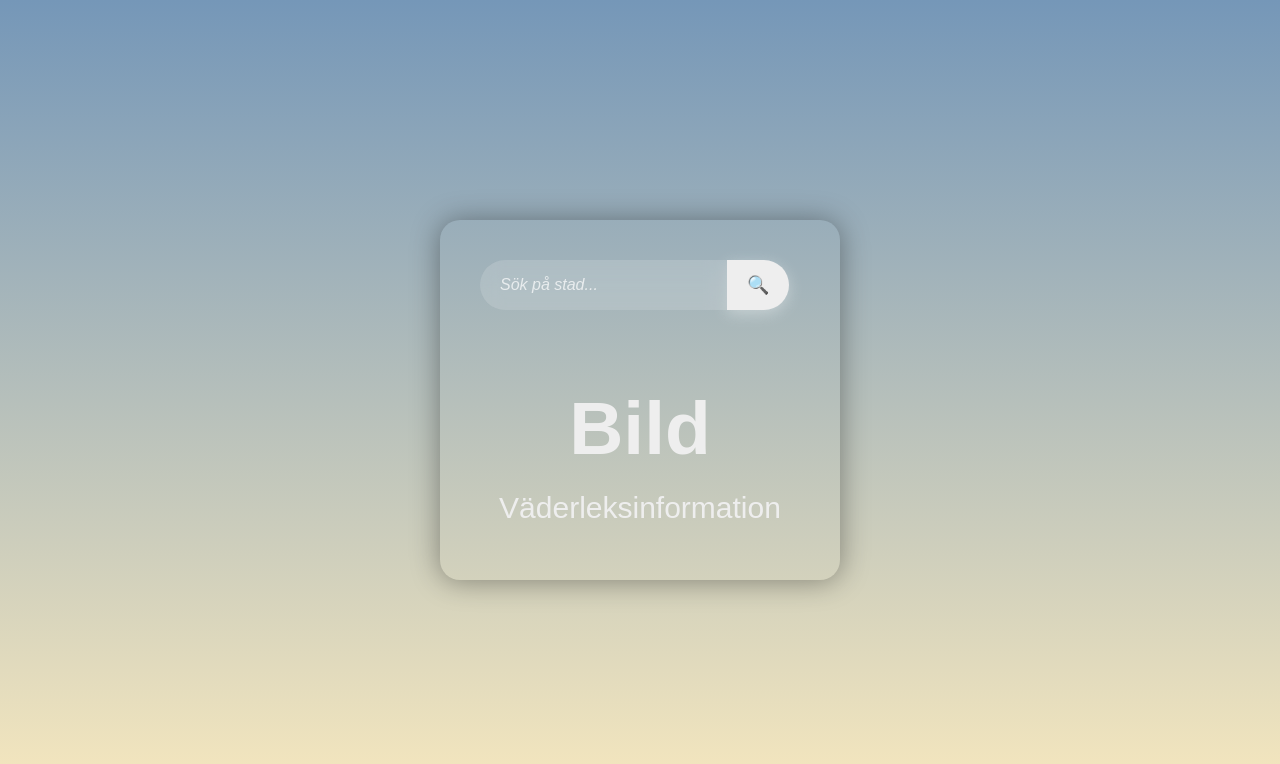
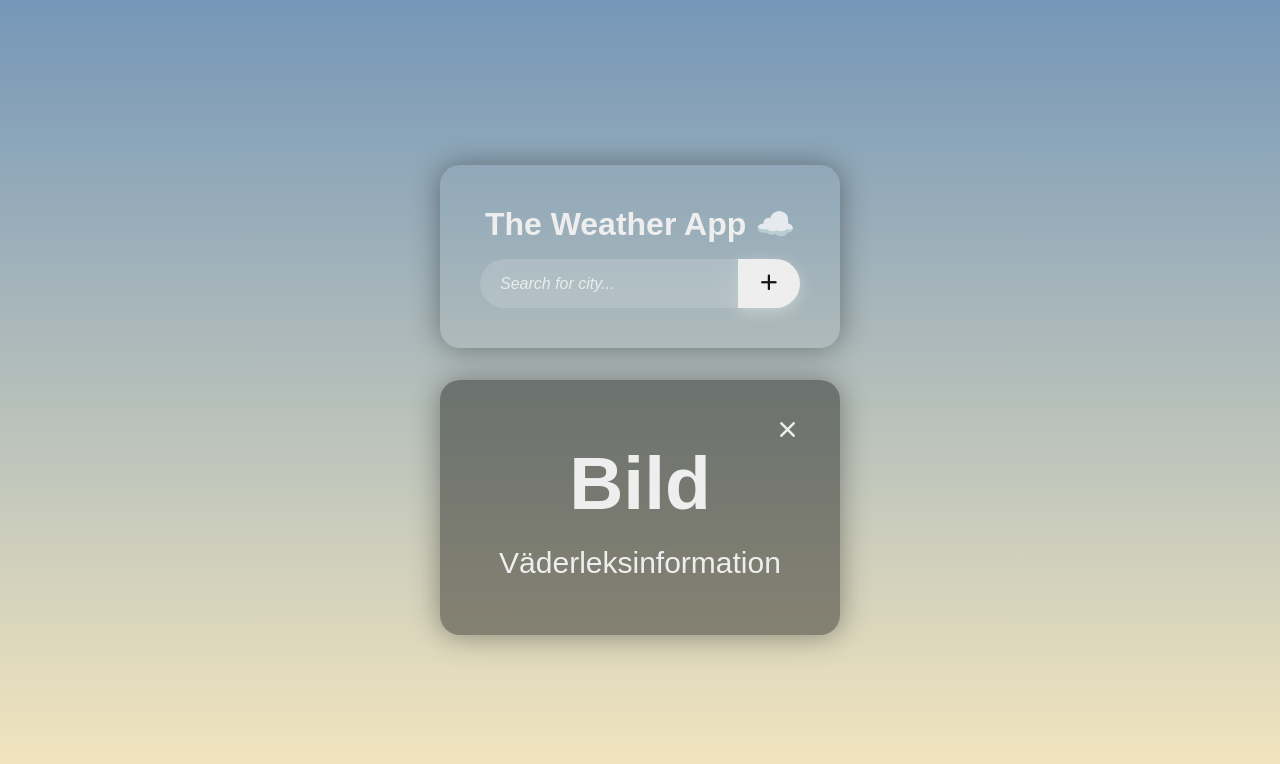
Before and after one commit to TomacBarin/WeatherApp_BoilerRoom, a plain HTML site: page index.html in a window 1280 px wide. Drawn offline with Linux system fonts and the light colour scheme.

Commit message:
Branch init

```diff
--- a/index.html
+++ b/index.html
@@ -5,18 +5,29 @@
     <meta name="viewport" content="width=device-width, initial-scale=1.0" />
     <script src="app.js" defer></script>
     <link rel="stylesheet" href="styles.css" />
+    <link rel="stylesheet" href="https://cdnjs.cloudflare.com/ajax/libs/font-awesome/7.0.1/css/all.min.css">
+
     <title>The Weather App</title>
   </head>
   <body>
+
     <header>
-      <div class="container">
+      <h1>The Weather App ☁️</h1>
       <section id="userInput">
         <div class="search-box">
-            <input type="text" placeholder="Sök på stad..." id="cityInput" />
-            <button id="searchBtn">🔍</button>
+          <input type="text" placeholder="Search for city..." id="cityInput" />
+          <button id="searchBtn"><i class="fa-solid fa-plus"></i></button>
         </div>
       </section>
-        <div id="bkgCol">
+    </header>
+
+    <div id="weather-cards">
+
+      <div class="weather-container">
+
+        <div id="removeCardField">
+          <i class="fa-solid fa-xmark remove-button"></i>
+        </div>
         <section id="weatherIcon">
           <h1 id="displayIcon">Bild</h1>
           <h2 class="stad"></h2>
@@ -24,7 +35,11 @@
           <p id="infoGet"></p>
         </section>
         </div>
+
     </div>
-    </header>
+
+    </div>
+
+
   </body>
 </html>
--- a/styles.css
+++ b/styles.css
@@ -32,22 +32,47 @@
   box-sizing: border-box;
 }
 
+#weather-cards {
+  margin-top: 2rem;
+  display: flex;
+  gap: 20px;
+}
+
 body {
   font-family: sans-serif;
   background: linear-gradient(var(--w-blue), var(--w-yellow));
   align-items: center;
   height: 100vh;
+
   display: flex;
   justify-content: center;
+  flex-direction: column;
 }
 
-.container {
+header {
   display: flex;
   justify-content: center;
   align-items: center;
   flex-direction: column;
+  color: var(--able-text);
+  gap: 1rem;
+  text-align: center;
+  box-shadow: 0px 1px 29px 0px rgba(0, 0, 0, 0.38);
+  -webkit-box-shadow: 0px 1px 29px 0px rgba(0, 0, 0, 0.38);
+  -moz-box-shadow: 0px 1px 29px 0px rgba(0, 0, 0, 0.38);
+  width: 400px;
+  border-radius: 20px;
+  padding: 40px;
+}
+
+.weather-container {
+  /* display: flex;
+  justify-content: center;
+  align-items: center;
+  flex-direction: column; */
   flex-wrap: wrap;
   color: var(--able-text);
+  background-color: rgba(0, 0, 0, 0.4);
   gap: 75px;
   text-align: center;
   box-shadow: 0px 1px 29px 0px rgba(0, 0, 0, 0.38);
@@ -56,6 +81,24 @@ body {
   width: 400px;
   border-radius: 20px;
   padding: 40px;
+
+
+}
+
+#removeCardField {
+    display: flex;
+    justify-content: flex-end;
+
+}
+
+.remove-button {
+  font-size: 20px;
+  cursor: pointer;
+  transition: transform 0.3s ease-in-out;
+}
+
+.remove-button:hover {
+  transform: scale(1.2);
 }
 
 #searchBtn,
@@ -86,7 +129,6 @@ body {
   position: relative;
   display: flex;
   width: 320px;
-  max-width: 90%;
 }
 
 #cityInput {
```
Lines whose indentation alone changed are shown as unchanged.
